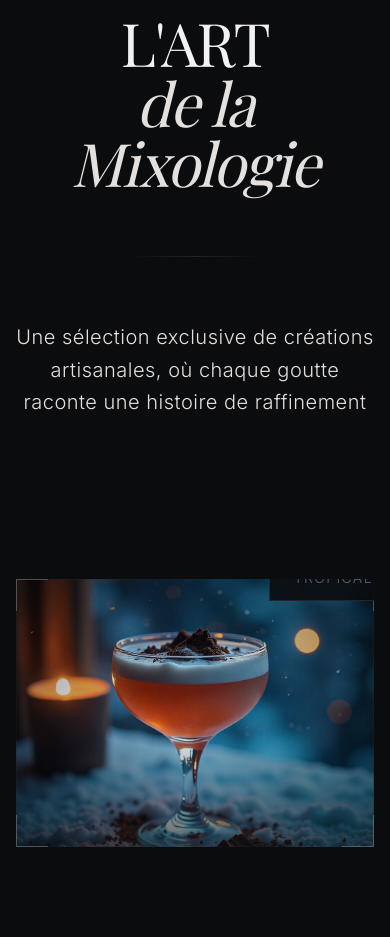
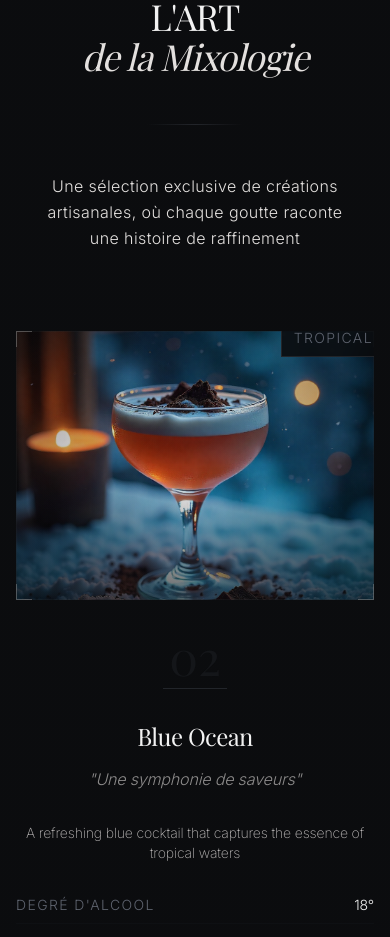
Before and after one commit to DaniilK19/cocktails_bar, a Next.js app: page / in a window 390 px wide. Shown: the part 1060-1997 px from the top of the page. Built offline with nearby package versions, Linux system fonts and the light colour scheme; a web font is replaced by a local one.

Commit message:
Add scrollbar hiding utility to global styles and enhance CocktailGrid component for mobile optimization. Update layout, typography, and navigation for improved user experience across devices.

```diff
--- a/app/globals.css
+++ b/app/globals.css
@@ -131,6 +131,15 @@
   .aristocrat-button:hover::after {
     @apply w-full;
   }
+
+  .scrollbar-hide {
+    -ms-overflow-style: none;
+    scrollbar-width: none;
+  }
+
+  .scrollbar-hide::-webkit-scrollbar {
+    display: none;
+  }
 }
 
 html {
--- a/components/sections/cocktail-grid.tsx
+++ b/components/sections/cocktail-grid.tsx
@@ -65,17 +65,23 @@ export function CocktailGrid() {
 
   const nextSlide = () => {
     setActiveIndex((prev) => (prev + 1) % cocktails.length)
+    // Restart autoplay after manual navigation
     setIsAutoPlay(false)
+    setTimeout(() => setIsAutoPlay(true), 5000)
   }
 
   const prevSlide = () => {
     setActiveIndex((prev) => (prev - 1 + cocktails.length) % cocktails.length)
+    // Restart autoplay after manual navigation
     setIsAutoPlay(false)
+    setTimeout(() => setIsAutoPlay(true), 5000)
   }
 
   const goToSlide = (index: number) => {
     setActiveIndex(index)
+    // Restart autoplay after manual selection
     setIsAutoPlay(false)
+    setTimeout(() => setIsAutoPlay(true), 5000)
   }
 
   const activeCocktail = cocktails[activeIndex]
@@ -84,18 +90,18 @@ export function CocktailGrid() {
     <section ref={sectionRef} className="py-40 px-4 sm:px-6 lg:px-8 relative overflow-hidden bg-gradient-to-b from-aristocrat-void via-aristocrat-void/95 to-aristocrat-void">
 
       <div className="max-w-7xl mx-auto relative z-10">
-        {/* Header */}
-        <div ref={headerRef} className="text-center mb-40">
-          <div className="aristocrat-subtext mb-12 text-aristocrat-cream/60">
+        {/* Header - Mobile Optimized */}
+        <div ref={headerRef} className="text-center mb-20 lg:mb-40">
+          <div className="aristocrat-subtext mb-8 lg:mb-12 text-aristocrat-cream/60 text-sm lg:text-base">
             — Collection Signature —
           </div>
-          <h2 className="text-6xl md:text-7xl lg:text-8xl font-light mb-16 serif tracking-tight">
+          <h2 className="text-4xl md:text-6xl lg:text-7xl xl:text-8xl font-light mb-12 lg:mb-16 serif tracking-tight">
             <span className="text-aristocrat-white">L'ART</span>
             <br />
             <span className="text-aristocrat-cream font-extralight italic">de la Mixologie</span>
           </h2>
-          <div className="w-32 h-px bg-gradient-to-r from-transparent via-aristocrat-charcoal to-transparent mx-auto mb-16"></div>
-          <p className="text-xl aristocrat-text max-w-3xl mx-auto font-extralight leading-loose sans text-aristocrat-cream/80">
+          <div className="w-24 lg:w-32 h-px bg-gradient-to-r from-transparent via-aristocrat-charcoal to-transparent mx-auto mb-12 lg:mb-16"></div>
+          <p className="text-base lg:text-xl aristocrat-text max-w-2xl lg:max-w-3xl mx-auto font-extralight leading-loose sans text-aristocrat-cream/80 px-4">
             Une sélection exclusive de créations artisanales, <br className="hidden md:block" />
             où chaque goutte raconte une histoire de raffinement
           </p>
@@ -104,13 +110,13 @@ export function CocktailGrid() {
         {/* Artistic Display */}
         <div ref={contentRef} className="relative">
           {/* Main Cocktail Showcase */}
-          <div className="grid lg:grid-cols-3 gap-16 items-start mb-32">
-            {/* Left: Cocktail Portrait */}
-            <div className="lg:col-span-2 relative">
-              <div className="relative aspect-[4/3] overflow-hidden">
-                {/* Artistic Frame */}
+          <div className="flex flex-col lg:grid lg:grid-cols-3 gap-8 lg:gap-16 items-start mb-16 lg:mb-32">
+            {/* Mobile: Cocktail Portrait */}
+            <div className="lg:col-span-2 relative w-full">
+              <div className="relative aspect-[4/3] lg:aspect-[4/3] overflow-hidden">
+                {/* Artistic Frame - Simplified on mobile */}
                 <div className="absolute inset-0 border border-aristocrat-charcoal/30 z-10 pointer-events-none"></div>
-                <div className="absolute -inset-4 border border-aristocrat-charcoal/10 z-10 pointer-events-none"></div>
+                <div className="hidden lg:block absolute -inset-4 border border-aristocrat-charcoal/10 z-10 pointer-events-none"></div>
 
                 {/* Image with Artistic Treatment */}
                 <div className="relative w-full h-full overflow-hidden bg-aristocrat-void/20">
@@ -126,15 +132,15 @@ export function CocktailGrid() {
                   <div className="absolute inset-0 bg-gradient-to-t from-aristocrat-void/60 via-transparent to-aristocrat-void/20" />
                   <div className="absolute inset-0 bg-gradient-to-r from-aristocrat-void/30 via-transparent to-aristocrat-void/30" />
 
-                  {/* Corner Accents */}
-                  <div className="absolute top-0 left-0 w-8 h-8 border-l border-t border-aristocrat-cream/40"></div>
-                  <div className="absolute top-0 right-0 w-8 h-8 border-r border-t border-aristocrat-cream/40"></div>
-                  <div className="absolute bottom-0 left-0 w-8 h-8 border-l border-b border-aristocrat-cream/40"></div>
-                  <div className="absolute bottom-0 right-0 w-8 h-8 border-r border-b border-aristocrat-cream/40"></div>
+                  {/* Corner Accents - Smaller on mobile */}
+                  <div className="absolute top-0 left-0 w-4 h-4 lg:w-8 lg:h-8 border-l border-t border-aristocrat-cream/40"></div>
+                  <div className="absolute top-0 right-0 w-4 h-4 lg:w-8 lg:h-8 border-r border-t border-aristocrat-cream/40"></div>
+                  <div className="absolute bottom-0 left-0 w-4 h-4 lg:w-8 lg:h-8 border-l border-b border-aristocrat-cream/40"></div>
+                  <div className="absolute bottom-0 right-0 w-4 h-4 lg:w-8 lg:h-8 border-r border-b border-aristocrat-cream/40"></div>
                 </div>
 
-                {/* Floating Category Tag */}
-                <div className="absolute -top-6 -right-6 bg-aristocrat-void/90 backdrop-blur border border-aristocrat-charcoal px-6 py-3 z-20">
+                {/* Floating Category Tag - Repositioned for mobile */}
+                <div className="absolute -top-3 -right-3 lg:-top-6 lg:-right-6 bg-aristocrat-void/90 backdrop-blur border border-aristocrat-charcoal px-3 py-2 lg:px-6 lg:py-3 z-20">
                   <div className="aristocrat-subtext text-aristocrat-cream text-xs tracking-wider">
                     {activeCocktail.category}
                   </div>
@@ -142,58 +148,118 @@ export function CocktailGrid() {
               </div>
             </div>
 
-            {/* Right: Artistic Details */}
-            <div className="space-y-12 lg:pl-8">
+            {/* Mobile/Desktop: Artistic Details */}
+            <div className="space-y-8 lg:space-y-12 lg:pl-8 w-full">
               {/* Signature Number */}
               <div className="text-center lg:text-left">
-                <div className="text-7xl font-light text-aristocrat-charcoal/40 serif leading-none mb-2">
+                <div className="text-5xl lg:text-7xl font-light text-aristocrat-charcoal/40 serif leading-none mb-2">
                   {activeCocktail.id.padStart(2, '0')}
                 </div>
-                <div className="w-16 h-px bg-aristocrat-charcoal mx-auto lg:mx-0 mb-8"></div>
+                <div className="w-16 h-px bg-aristocrat-charcoal mx-auto lg:mx-0 mb-6 lg:mb-8"></div>
               </div>
 
               {/* Title with Artistic Typography */}
               <div className="text-center lg:text-left">
-                <h3 className="text-3xl md:text-4xl font-light mb-6 serif tracking-tight text-aristocrat-white leading-tight">
+                <h3 className="text-2xl md:text-3xl lg:text-4xl font-light mb-4 lg:mb-6 serif tracking-tight text-aristocrat-white leading-tight">
                   {activeCocktail.name}
                 </h3>
-                <div className="italic text-aristocrat-cream/60 font-light text-lg mb-8">
+                <div className="italic text-aristocrat-cream/60 font-light text-base lg:text-lg mb-6 lg:mb-8">
                   "Une symphonie de saveurs"
                 </div>
               </div>
 
               {/* Elegant Description */}
-              <div className="prose prose-sm text-aristocrat-cream/80 font-extralight leading-relaxed">
-                <p>{activeCocktail.description}</p>
+              <div className="prose prose-sm text-aristocrat-cream/80 font-extralight leading-relaxed text-center lg:text-left">
+                <p className="text-sm lg:text-base">{activeCocktail.description}</p>
               </div>
 
-              {/* Refined Specifications */}
-              <div className="space-y-6">
-                <div className="flex justify-between items-center border-b border-aristocrat-charcoal/20 pb-3">
-                  <span className="aristocrat-subtext">Degré d'alcool</span>
-                  <span className="text-aristocrat-white font-light">{activeCocktail.alcohol}°</span>
+              {/* Refined Specifications - Mobile Grid */}
+              <div className="space-y-4 lg:space-y-6">
+                <div className="flex justify-between items-center border-b border-aristocrat-charcoal/20 pb-2 lg:pb-3">
+                  <span className="aristocrat-subtext text-sm lg:text-base">Degré d'alcool</span>
+                  <span className="text-aristocrat-white font-light text-sm lg:text-base">{activeCocktail.alcohol}°</span>
                 </div>
-                <div className="flex justify-between items-center border-b border-aristocrat-charcoal/20 pb-3">
-                  <span className="aristocrat-subtext">Temps de préparation</span>
-                  <span className="text-aristocrat-white font-light">5 minutes</span>
+                <div className="flex justify-between items-center border-b border-aristocrat-charcoal/20 pb-2 lg:pb-3">
+                  <span className="aristocrat-subtext text-sm lg:text-base">Temps de préparation</span>
+                  <span className="text-aristocrat-white font-light text-sm lg:text-base">5 minutes</span>
                 </div>
-                <div className="flex justify-between items-center border-b border-aristocrat-charcoal/20 pb-3">
-                  <span className="aristocrat-subtext">Service</span>
-                  <span className="text-aristocrat-white font-light">Frais</span>
+                <div className="flex justify-between items-center border-b border-aristocrat-charcoal/20 pb-2 lg:pb-3">
+                  <span className="aristocrat-subtext text-sm lg:text-base">Service</span>
+                  <span className="text-aristocrat-white font-light text-sm lg:text-base">Frais</span>
                 </div>
               </div>
 
               {/* Aristocratic CTA */}
-              <div className="pt-8">
-                <div className="aristocrat-button text-center py-4 cursor-pointer border border-aristocrat-charcoal/30 hover:border-aristocrat-cream/40 transition-all duration-500">
+              <div className="pt-6 lg:pt-8">
+                <div className="aristocrat-button text-center py-3 lg:py-4 cursor-pointer border border-aristocrat-charcoal/30 hover:border-aristocrat-cream/40 transition-all duration-500 text-sm lg:text-base">
                   Découvrir la Recette
                 </div>
               </div>
             </div>
           </div>
 
-          {/* Artistic Navigation Gallery */}
-          <div className="flex items-center justify-center gap-8 mb-16">
+          {/* Mobile Navigation */}
+          <div className="lg:hidden mb-12">
+            {/* Mobile Thumbnail Scrollable Gallery */}
+            <div className="flex gap-3 overflow-x-auto pb-4 px-4 -mx-4 scrollbar-hide">
+              {cocktails.map((cocktail, index) => (
+                <button
+                  key={index}
+                  onClick={() => goToSlide(index)}
+                  className={`relative flex-shrink-0 w-12 h-12 overflow-hidden transition-all duration-300 ${
+                    index === activeIndex
+                      ? 'ring-2 ring-aristocrat-cream/60 scale-110'
+                      : 'ring-1 ring-aristocrat-charcoal/30 hover:ring-aristocrat-cream/30 opacity-60 hover:opacity-80'
+                  }`}
+                >
+                  <Image
+                    src={cocktail.image}
+                    alt={cocktail.name}
+                    fill
+                    className="object-cover"
+                  />
+                  <div className="absolute inset-0 bg-aristocrat-void/20"></div>
+                </button>
+              ))}
+            </div>
+
+            {/* Mobile Progress Indicator */}
+            <div className="flex items-center justify-center gap-2 mt-6">
+              {cocktails.map((_, index) => (
+                <button
+                  key={index}
+                  onClick={() => goToSlide(index)}
+                  className={`h-0.5 transition-all duration-500 ${
+                    index === activeIndex
+                      ? 'w-8 bg-aristocrat-cream'
+                      : 'w-2 bg-aristocrat-charcoal'
+                  }`}
+                />
+              ))}
+            </div>
+
+            {/* Mobile Arrow Navigation */}
+            <div className="flex items-center justify-center gap-12 mt-8">
+              <button
+                onClick={prevSlide}
+                className="p-3 border border-aristocrat-charcoal/30 hover:border-aristocrat-cream/40 text-aristocrat-gray hover:text-aristocrat-white transition-all duration-300"
+              >
+                <ChevronLeft className="w-4 h-4" />
+              </button>
+              <div className="aristocrat-subtext text-xs">
+                {activeIndex + 1} / {cocktails.length}
+              </div>
+              <button
+                onClick={nextSlide}
+                className="p-3 border border-aristocrat-charcoal/30 hover:border-aristocrat-cream/40 text-aristocrat-gray hover:text-aristocrat-white transition-all duration-300"
+              >
+                <ChevronRight className="w-4 h-4" />
+              </button>
+            </div>
+          </div>
+
+          {/* Desktop Navigation Gallery */}
+          <div className="hidden lg:flex items-center justify-center gap-8 mb-16">
             <button
               onClick={prevSlide}
               className="p-4 border border-aristocrat-charcoal/30 hover:border-aristocrat-cream/40 text-aristocrat-gray hover:text-aristocrat-white transition-all duration-300"
@@ -201,7 +267,7 @@ export function CocktailGrid() {
               <ChevronLeft className="w-5 h-5" />
             </button>
 
-            {/* Thumbnail Gallery */}
+            {/* Desktop Thumbnail Gallery */}
             <div className="flex gap-4 overflow-hidden">
               {cocktails.map((cocktail, index) => (
                 <button
@@ -232,11 +298,12 @@ export function CocktailGrid() {
             </button>
           </div>
 
-          {/* Progress Indicator */}
-          <div className="flex items-center justify-center gap-2">
+          {/* Desktop Progress Indicator */}
+          <div className="hidden lg:flex items-center justify-center gap-2">
             {cocktails.map((_, index) => (
-              <div
+              <button
                 key={index}
+                onClick={() => goToSlide(index)}
                 className={`h-0.5 transition-all duration-500 ${
                   index === activeIndex
                     ? 'w-12 bg-aristocrat-cream'
--- a/components/sections/hero.tsx
+++ b/components/sections/hero.tsx
@@ -68,8 +68,8 @@ export function Hero() {
       <ParallaxBackground
         imageSrc="/images/hero.png"
         speed={0.3}
-        opacity={0.3}
-        blur={0.5}
+        opacity={0.45}
+        blur={0.2}
       />
 
       <LiquidBlob className="w-full h-full top-0 left-0" variant="organic" />
```
